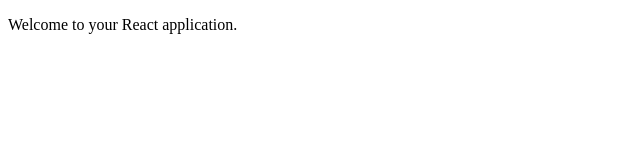
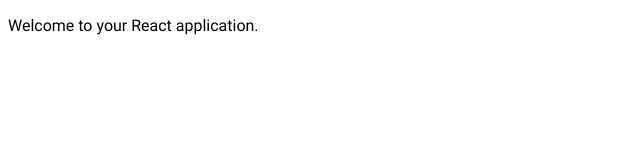
Before and after one commit to MoSheikh/react-ts-boilerplate, a React app: page / in a window 1280 px wide. Shown: the top 160 px of the page, without its empty margins (0-640 px from the left). Built offline with nearby package versions, Linux system fonts and the light colour scheme.

Commit message:
Add css to default page

```diff
--- a/src/index.css
+++ b/src/index.css
@@ -1,3 +1,7 @@
+body {
+    font-family: Roboto, 'Segoe UI', sans-serif;
+}
+
 @font-face {
     font-family: 'Roboto';
     src: url('assets/fonts/roboto/Roboto-Thin.ttf') format('truetype');
--- a/src/index.tsx
+++ b/src/index.tsx
@@ -1,6 +1,7 @@
 import React from 'react'
 import ReactDOM from 'react-dom'
 import { App } from './App'
+import './index.css'
 
 ReactDOM.render(
 	<App />,
```
